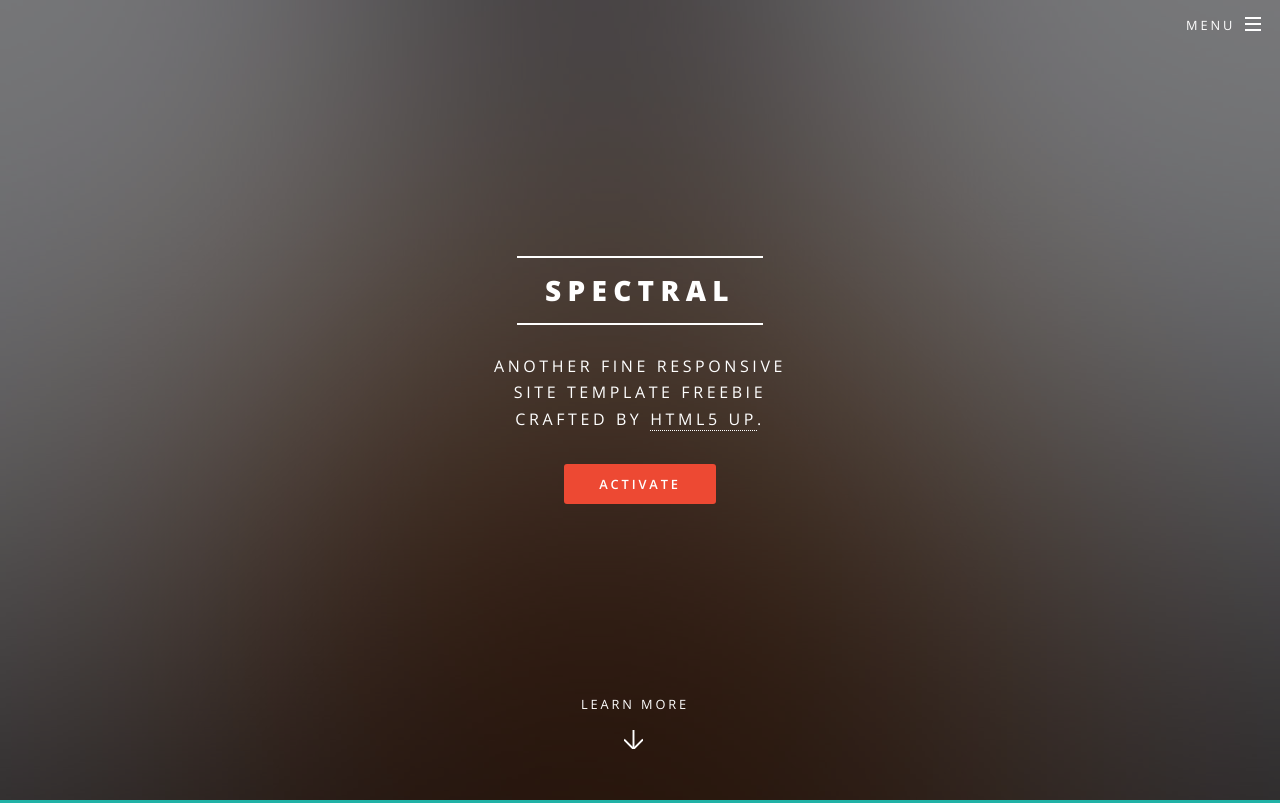
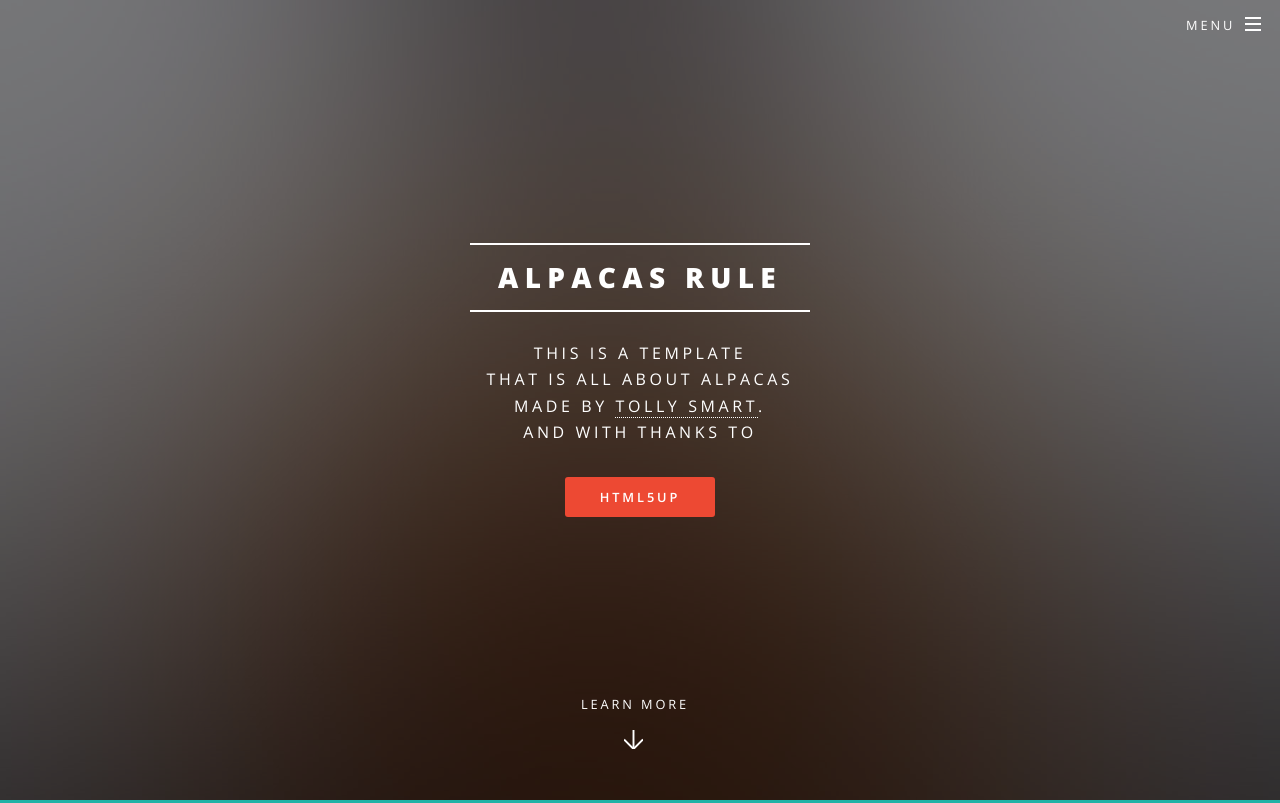
Before and after one commit to tsmart123/Specral-Alpaca, a plain HTML site: page index.html in a window 1280 px wide. Shown: the top 803 px of the page. Drawn offline with nearby package versions, Linux system fonts and the light colour scheme.

Commit message:
changed sub header

```diff
--- a/index.html
+++ b/index.html
@@ -43,12 +43,12 @@
 				<!-- Banner -->
 					<section id="banner">
 						<div class="inner">
-							<h2>Spectral</h2>
-							<p>Another fine responsive<br />
-							site template freebie<br />
-							crafted by <a href="http://html5up.net">HTML5 UP</a>.</p>
+							<h2>ALPACAS RULE</h2>
+							<p>This is a template<br />
+							that is all about Alpacas<br />
+							made by <a href="tolandsmart.panel.uwe.ac.uk">Tolly Smart</a>.<br />And with thanks to</p>
 							<ul class="actions special">
-								<li><a href="#" class="button primary">Activate</a></li>
+								<li><a href="https://html5up.net/" class="button primary">HTML5UP</a></li>
 							</ul>
 						</div>
 						<a href="#one" class="more scrolly">Learn More</a>
```
